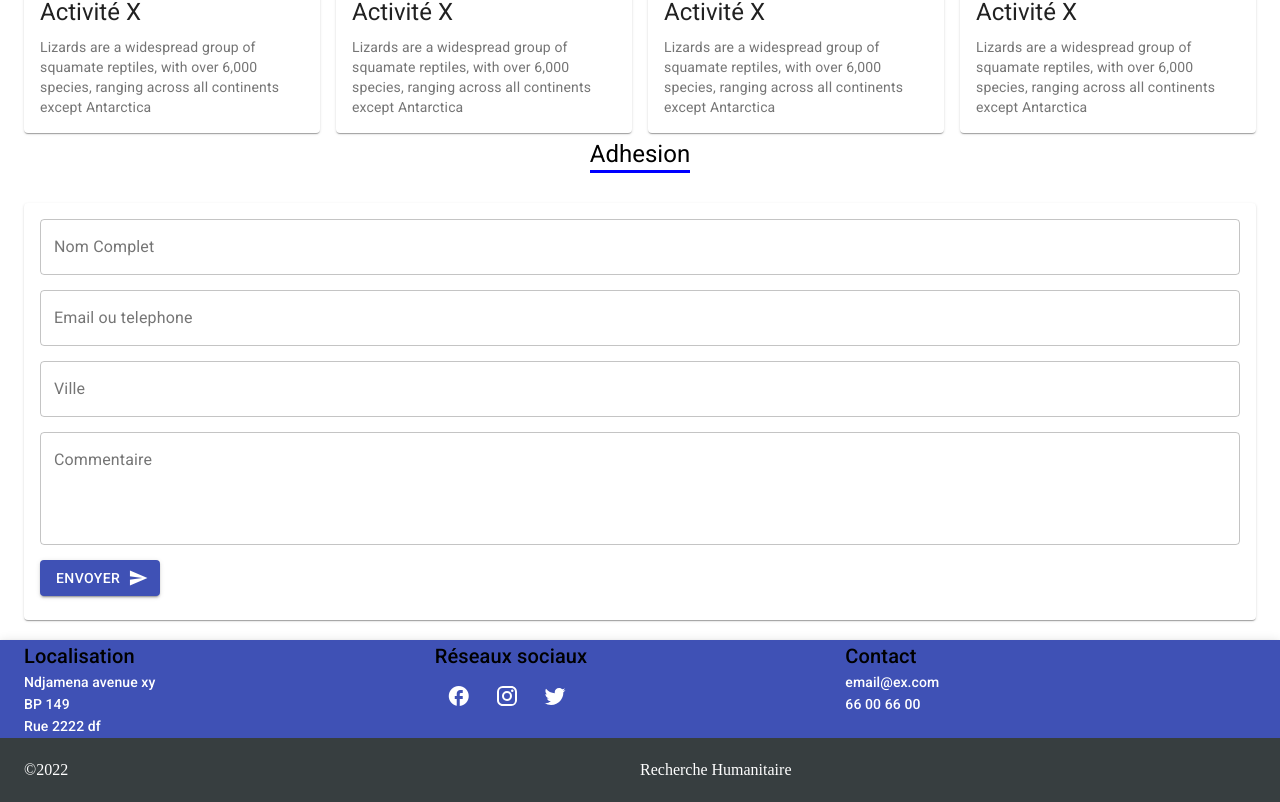
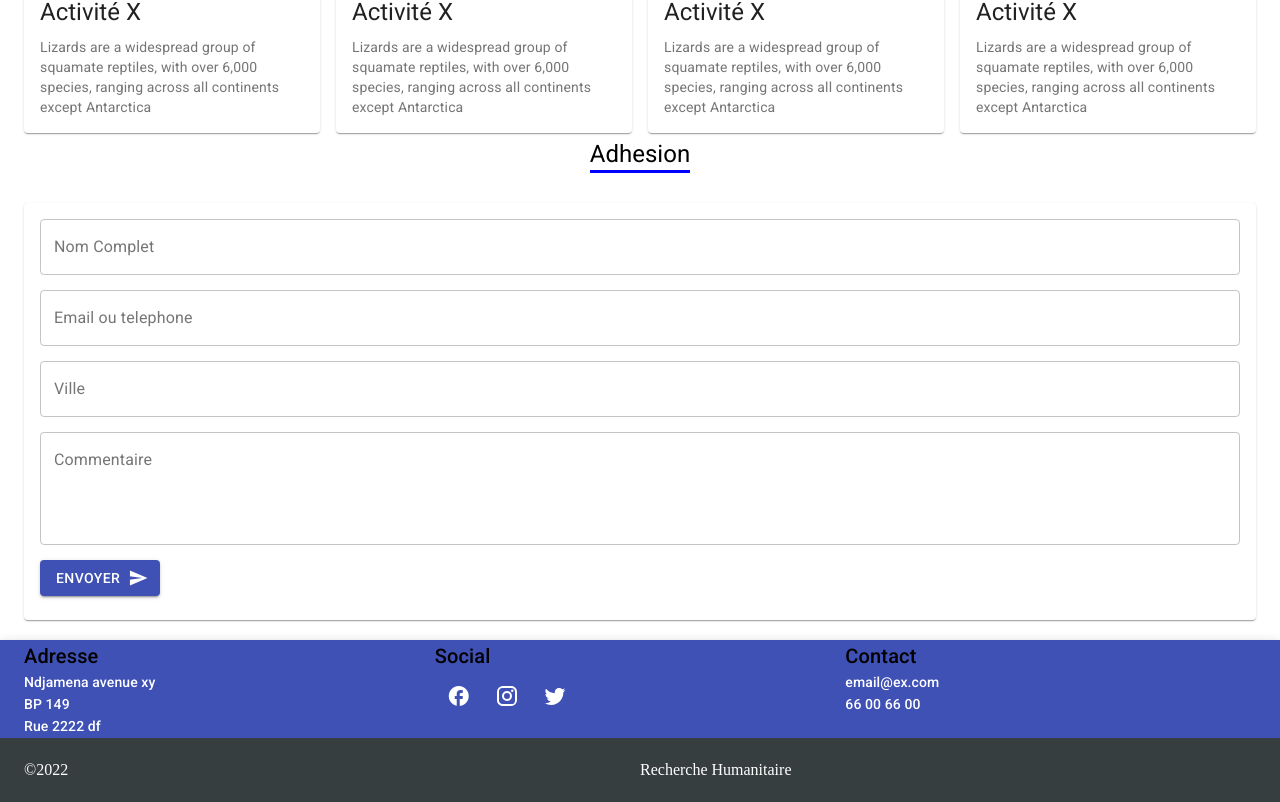
Before and after one commit to Yamingue/humanitaire, a React (Create React App) app: page / in a window 1280 px wide. Shown: the part 1638-2440 px from the top of the page. Built offline with nearby package versions, Linux system fonts and the light colour scheme.

Commit message:
modification

```diff
--- a/src/Component/Footer.js
+++ b/src/Component/Footer.js
@@ -30,7 +30,7 @@ export default function Footer() {
                             sm={4}
                         >
                             <Typography style={{ color: '#000000' }} variant="h6">
-                                Localisation
+                                Adresse
                             </Typography>
                             <Typography variant='subtitle2' >
                                 Ndjamena avenue xy
@@ -50,7 +50,7 @@ export default function Footer() {
 
                         >
                             <Typography style={{ color: '#000000' }} color='inherit' variant="h6">
-                                Réseaux sociaux
+                                Social
                             </Typography>
                             <Grid
                                 direction="row"
```
